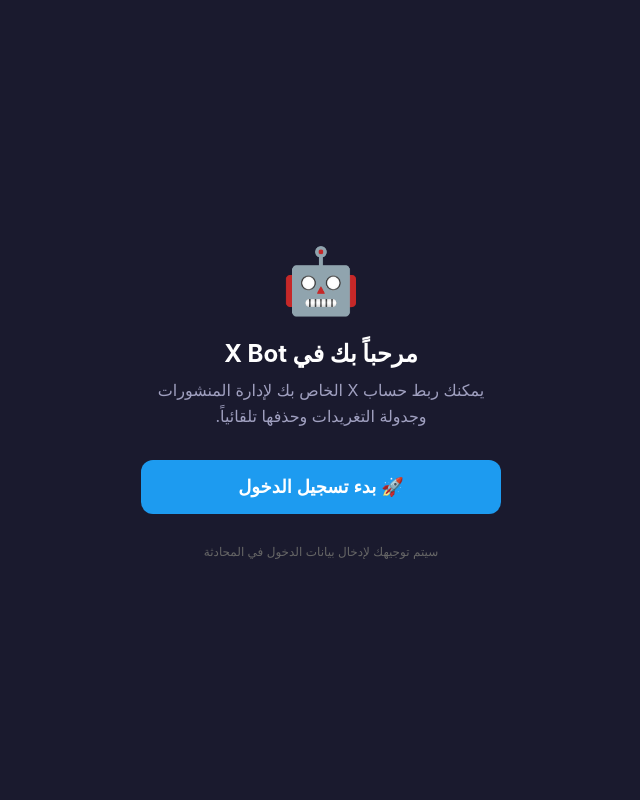
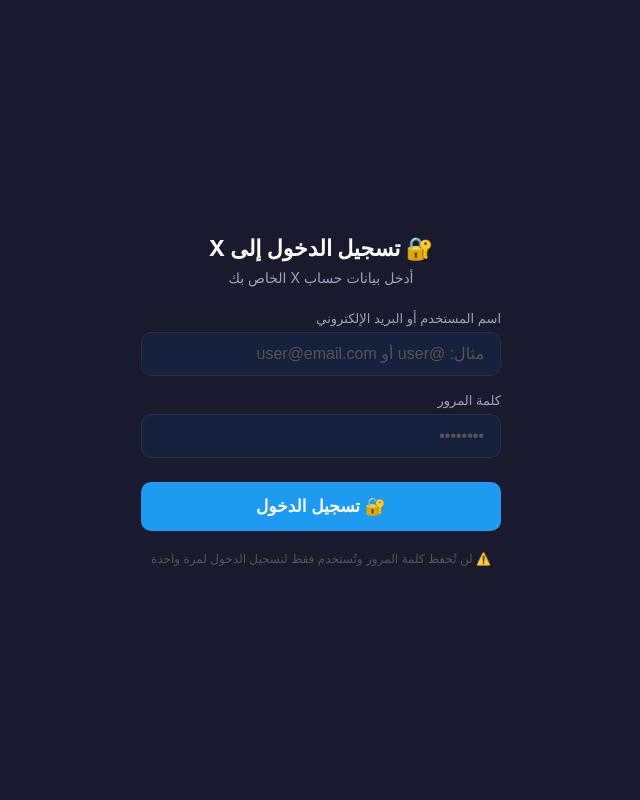
Before and after one commit to Kwkabani/telegram_x_bot, a FastAPI app: page /mini_app in a window 1280 px wide. Shown: the whole page, without its empty margins (319-959 px from the left). Run offline with FastAPI, Linux system fonts and the light colour scheme; some libraries are stand-ins or nearby versions.

Commit message:
Refactor Mini App to login form with username/password fields
- Rewrite mini_app.html: login form (username + password fields) instead of welcome screen
- Extract _perform_login() from receive_password into shared function
- handle_webapp_data: parse JSON from Mini App, call _perform_login directly
- Add handle_2fa_from_miniapp for 2FA during Mini App login flow
- receive_password simplified to delegate to _perform_login
- Add TEXT handler to AWAITING_LOGIN for 2FA responses

```diff
--- a/bot/templates/mini_app.html
+++ b/bot/templates/mini_app.html
@@ -3,7 +3,7 @@
 <head>
     <meta charset="UTF-8">
     <meta name="viewport" content="width=device-width, initial-scale=1.0, maximum-scale=1.0, user-scalable=no">
-    <title>X Bot</title>
+    <title>X Bot - تسجيل الدخول</title>
     <script src="https://telegram.org/js/telegram-web-app.js"></script>
     <style>
         * { margin: 0; padding: 0; box-sizing: border-box; }
@@ -17,48 +17,85 @@
             justify-content: center;
             min-height: 100vh;
             padding: 20px;
-            text-align: center;
         }
         .container { max-width: 360px; width: 100%; }
-        .logo { font-size: 64px; margin-bottom: 20px; }
-        h1 { font-size: 24px; margin-bottom: 10px; color: #ffffff; }
-        p { font-size: 16px; line-height: 1.6; margin-bottom: 30px; color: #a0a0c0; }
+        h1 { font-size: 22px; margin-bottom: 8px; color: #ffffff; text-align: center; }
+        .subtitle { font-size: 14px; color: #a0a0c0; margin-bottom: 24px; text-align: center; }
+        .field { margin-bottom: 16px; }
+        label { display: block; font-size: 13px; color: #a0a0c0; margin-bottom: 6px; }
+        input {
+            width: 100%;
+            padding: 12px 16px;
+            background: #16213e;
+            border: 1px solid #2a2a4a;
+            border-radius: 10px;
+            color: #e0e0e0;
+            font-size: 16px;
+            outline: none;
+            transition: border 0.2s;
+        }
+        input:focus { border-color: #1d9bf0; }
+        input::placeholder { color: #555; }
         .btn {
             display: inline-block;
-            padding: 16px 32px;
+            padding: 14px 32px;
             background: #1d9bf0;
             color: white;
             border: none;
-            border-radius: 12px;
-            font-size: 18px;
+            border-radius: 10px;
+            font-size: 17px;
             font-weight: 600;
             cursor: pointer;
             width: 100%;
+            margin-top: 8px;
             transition: background 0.2s;
         }
         .btn:hover { background: #1a8cd8; }
-        .btn:active { transform: scale(0.98); }
-        .footer { margin-top: 30px; font-size: 12px; color: #666; }
+        .btn:disabled { background: #555; cursor: not-allowed; }
+        .footer { margin-top: 20px; font-size: 12px; color: #555; text-align: center; }
+        .error { color: #ff4444; font-size: 13px; margin-top: 8px; display: none; }
     </style>
 </head>
 <body>
     <div class="container">
-        <div class="logo">🤖</div>
-        <h1>مرحباً بك في X Bot</h1>
-        <p>
-            يمكنك ربط حساب X الخاص بك لإدارة المنشورات
-            وجدولة التغريدات وحذفها تلقائياً.
-        </p>
-        <button class="btn" onclick="startLogin()">🚀 بدء تسجيل الدخول</button>
-        <div class="footer">سيتم توجيهك لإدخال بيانات الدخول في المحادثة</div>
+        <h1>🔐 تسجيل الدخول إلى X</h1>
+        <p class="subtitle">أدخل بيانات حساب X الخاص بك</p>
+        <form id="loginForm">
+            <div class="field">
+                <label for="username">اسم المستخدم أو البريد الإلكتروني</label>
+                <input type="text" id="username" placeholder="مثال: @user أو user@email.com" required autocomplete="username">
+            </div>
+            <div class="field">
+                <label for="password">كلمة المرور</label>
+                <input type="password" id="password" placeholder="••••••••" required autocomplete="current-password">
+            </div>
+            <button type="submit" class="btn" id="submitBtn">🔐 تسجيل الدخول</button>
+            <div class="error" id="errorMsg">الرجاء ملء جميع الحقول</div>
+        </form>
+        <div class="footer">⚠️ لن تُحفظ كلمة المرور وتُستخدم فقط لتسجيل الدخول لمرة واحدة</div>
     </div>
     <script>
-        function startLogin() {
-            Telegram.WebApp.sendData("start_login");
-            Telegram.WebApp.close();
-        }
         Telegram.WebApp.ready();
         Telegram.WebApp.expand();
+
+        document.getElementById('loginForm').addEventListener('submit', function(e) {
+            e.preventDefault();
+            const username = document.getElementById('username').value.trim();
+            const password = document.getElementById('password').value;
+            const errorEl = document.getElementById('errorMsg');
+            const btn = document.getElementById('submitBtn');
+
+            if (!username || !password) {
+                errorEl.style.display = 'block';
+                return;
+            }
+            errorEl.style.display = 'none';
+            btn.disabled = true;
+            btn.textContent = '🔄 جاري الإرسال...';
+
+            Telegram.WebApp.sendData(JSON.stringify({ username, password }));
+            Telegram.WebApp.close();
+        });
     </script>
 </body>
 </html>
```
Also changed, not shown: bot/handlers.py (+68 -30 lines).
